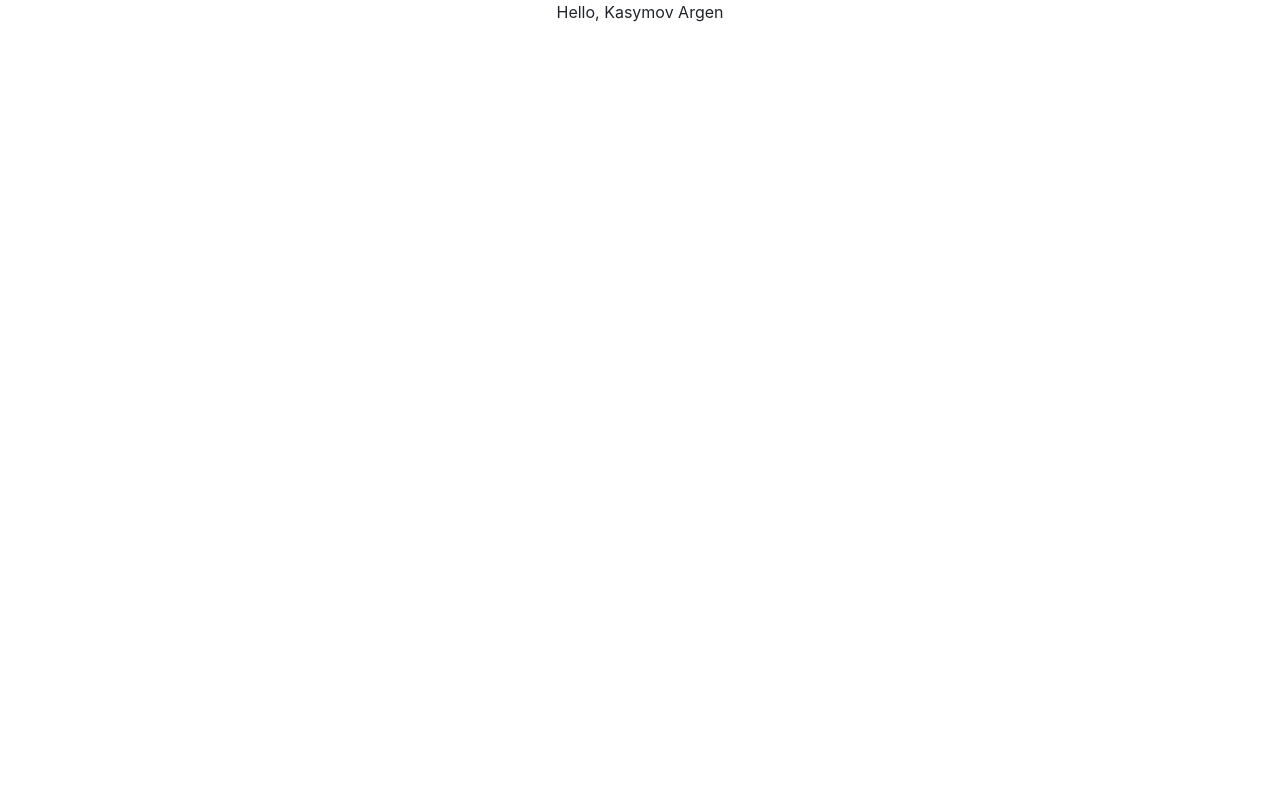
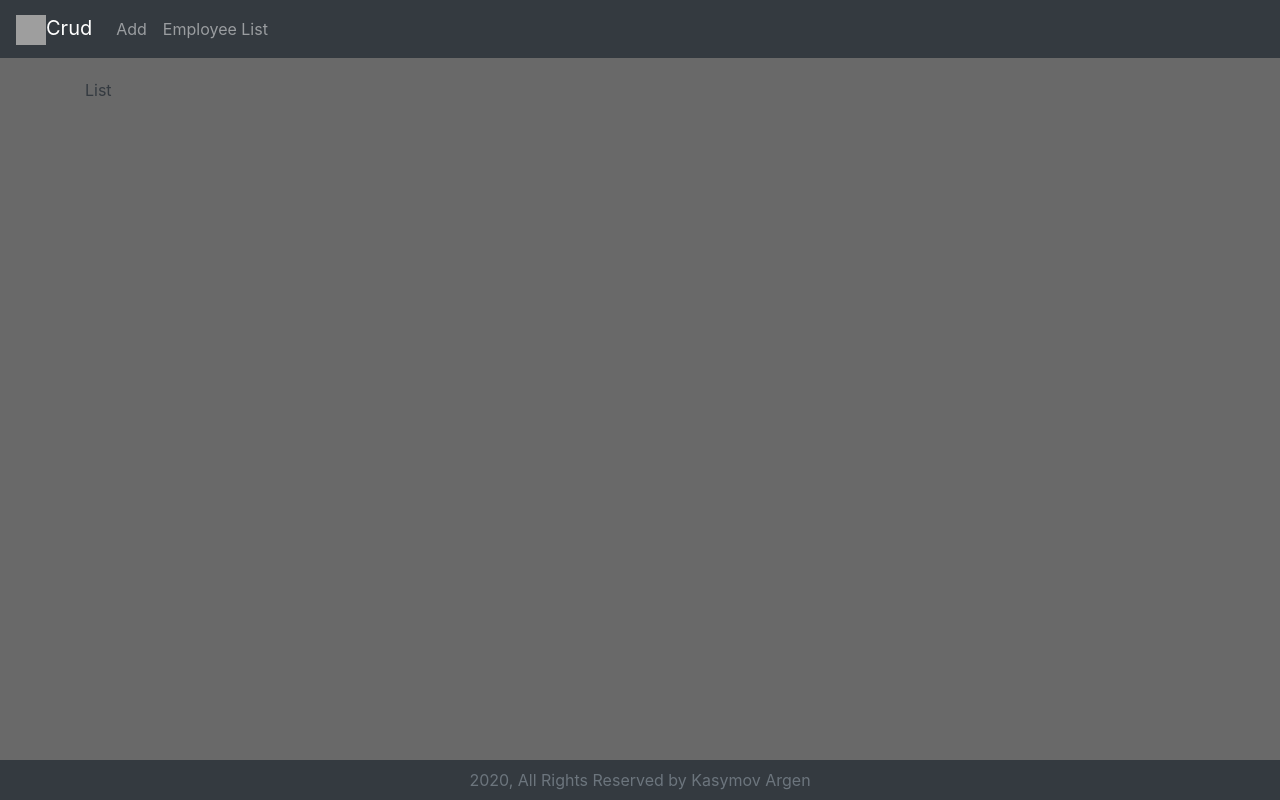
Before and after one commit to mistaru/reactCrud, a React (Create React App) app in the folder src/main/webapp/reactjs/: page /employee/all in a window 1280 px wide. Built offline with nearby package versions, Linux system fonts and the light colour scheme; grey boxes are pictures that could not be loaded.

Commit message:
add NavBar, Footer, Jombotron, pages Employee and List employee, Browser -Router

```diff
--- a/src/main/webapp/reactjs/package.json
+++ b/src/main/webapp/reactjs/package.json
@@ -10,6 +10,7 @@
     "react": "^16.13.1",
     "react-bootstrap": "^1.3.0",
     "react-dom": "^16.13.1",
+    "react-router-dom": "^5.2.0",
     "react-scripts": "3.4.1"
   },
   "scripts": {
--- a/src/main/webapp/reactjs/public/index.html
+++ b/src/main/webapp/reactjs/public/index.html
@@ -1,16 +1,17 @@
 <!DOCTYPE html>
 <html lang="en">
 <head>
-    <meta charset="utf-8" />
-    <link rel="icon" href="https://banner2.cleanpng.com/20180330/kgq/kisspng-computer-icons-employee-self-service-business-adve-employee-5abec546eb8fb1.5080513715224517829649.jpg" />
-    <meta name="viewport" content="width=device-width, initial-scale=1" />
-    <meta name="theme-color" content="#000000" />
+    <meta charset="utf-8"/>
+    <link rel="icon"
+          href="https://banner2.cleanpng.com/20180330/kgq/kisspng-computer-icons-employee-self-service-business-adve-employee-5abec546eb8fb1.5080513715224517829649.jpg"/>
+    <meta name="viewport" content="width=device-width, initial-scale=1"/>
+    <meta name="theme-color" content="#000000"/>
     <meta
             name="description"
             content="Web site created using create-react-app"
     />
-    <link rel="icon" href="%PUBLIC_URL%/logo192.png" />
-    <link rel="manifest" href="%PUBLIC_URL%/manifest.json" />
+    <link rel="icon" href="%PUBLIC_URL%/logo192.png"/>
+    <link rel="manifest" href="%PUBLIC_URL%/manifest.json"/>
 
     <link
             rel="stylesheet"
@@ -21,9 +22,8 @@
 
     <title>Employee CRUD</title>
 </head>
-  <body>
+<body style="background-color: dimgrey">
 <noscript>You need to enable JavaScript to run this app.</noscript>
 <div id="root"></div>
-
 </body>
 </html>
--- a/src/main/webapp/reactjs/src/App.js
+++ b/src/main/webapp/reactjs/src/App.js
@@ -1,14 +1,34 @@
 import React from 'react';
 import './App.css';
+import NavigationBar from './components/NavigationBar';
+import {Container, Row, Col} from 'react-bootstrap';
+import Welcome from './components/Welcome';
+import Footer from './components/Footer';
+import Employee from './components/Employee';
+import List from './components/List';
+import {BrowserRouter as Router, Switch, Route} from 'react-router-dom';
 
 function App() {
-  return (
-    <div className="App">
-        <p>
-          Hello, Kasymov Argen
-        </p>
-    </div>
-  );
+    const marginTop = {
+        marginTop: "20px"
+    }
+    return (
+        <Router>
+            <NavigationBar/>
+            <Container>
+                <Row>
+                    <Col lg={12} style={marginTop}>
+                        <Switch>
+                            <Route path="/" exact component={Welcome}/>
+                            <Route path="/employee" exact component={Employee}/>
+                            <Route path="/employee/all" exact component={List}/>
+                        </Switch>
+                    </Col>
+                </Row>
+            </Container>
+            <Footer/>
+        </Router>
+    );
 }
 
 export default App;
--- /dev/null
+++ b/src/main/webapp/reactjs/src/components/Employee.js
@@ -0,0 +1,11 @@
+import React from "react";
+
+class Employee extends React.Component{
+    render() {
+        return(
+            <div className="text-dark">Add Employee</div>
+        )
+    }
+}
+
+export default Employee;
--- /dev/null
+++ b/src/main/webapp/reactjs/src/components/Footer.js
@@ -0,0 +1,17 @@
+import React from "react";
+import {Navbar, Col, Container} from "react-bootstrap";
+
+class Footer extends React.Component {
+    render() {
+        let fullYear = new Date().getFullYear();
+        return (<Navbar fixed="bottom" bg="dark" variant="dark">
+                <Container>
+                    <Col lg={12} className="text-center text-muted">
+                        <div>{fullYear}, All Rights Reserved by Kasymov Argen</div>
+                    </Col>
+                </Container>
+            </Navbar>
+        )
+    }
+}
+export default Footer;
--- /dev/null
+++ b/src/main/webapp/reactjs/src/components/List.js
@@ -0,0 +1,11 @@
+import React from "react";
+
+class List extends React.Component {
+    render() {
+        return (
+            <div className="text-dark">List</div>
+        )
+    }
+}
+
+export default List;
--- /dev/null
+++ b/src/main/webapp/reactjs/src/components/NavigationBar.js
@@ -0,0 +1,24 @@
+import React from "react";
+import {Navbar, Nav} from "react-bootstrap";
+import {Link} from 'react-router-dom';
+
+class NavigationBar extends React.Component {
+    render() {
+        return (
+            <Navbar bg="dark" variant="dark">
+                <Link to={""} className="navbar-brand">
+                    <img
+                        src="https://www.clipartmax.com/png/full/113-1134514_ser-una-firma-líder-con-prestigio-nacional-confiable-notebook-journal-dot-grid.png"
+                        width="30" height="30" alt="brand"/>
+                    Crud
+                </Link>
+                <Nav className="mr-auto">
+                    <Link to={"/employee"} className="nav-link">Add</Link>
+                    <Link to={"/employee/all"} className="nav-link">Employee List</Link>
+                </Nav>
+            </Navbar>
+        )
+    }
+}
+
+export default NavigationBar;
--- /dev/null
+++ b/src/main/webapp/reactjs/src/components/Welcome.js
@@ -0,0 +1,17 @@
+import React from "react";
+import {Jumbotron} from "react-bootstrap";
+
+class Welcome extends React.Component {
+    render() {
+        return (
+            <Jumbotron>
+                <h1>Hello, quest!</h1>
+                <p>
+                    This is a test crud application using React.js and SpringBoot framework.
+                </p>
+            </Jumbotron>
+        )
+    }
+}
+
+export default Welcome;
```
Also changed, not shown: 1 other file (tests, documents, lock files or other folders). Lines whose indentation alone changed are shown as unchanged.
